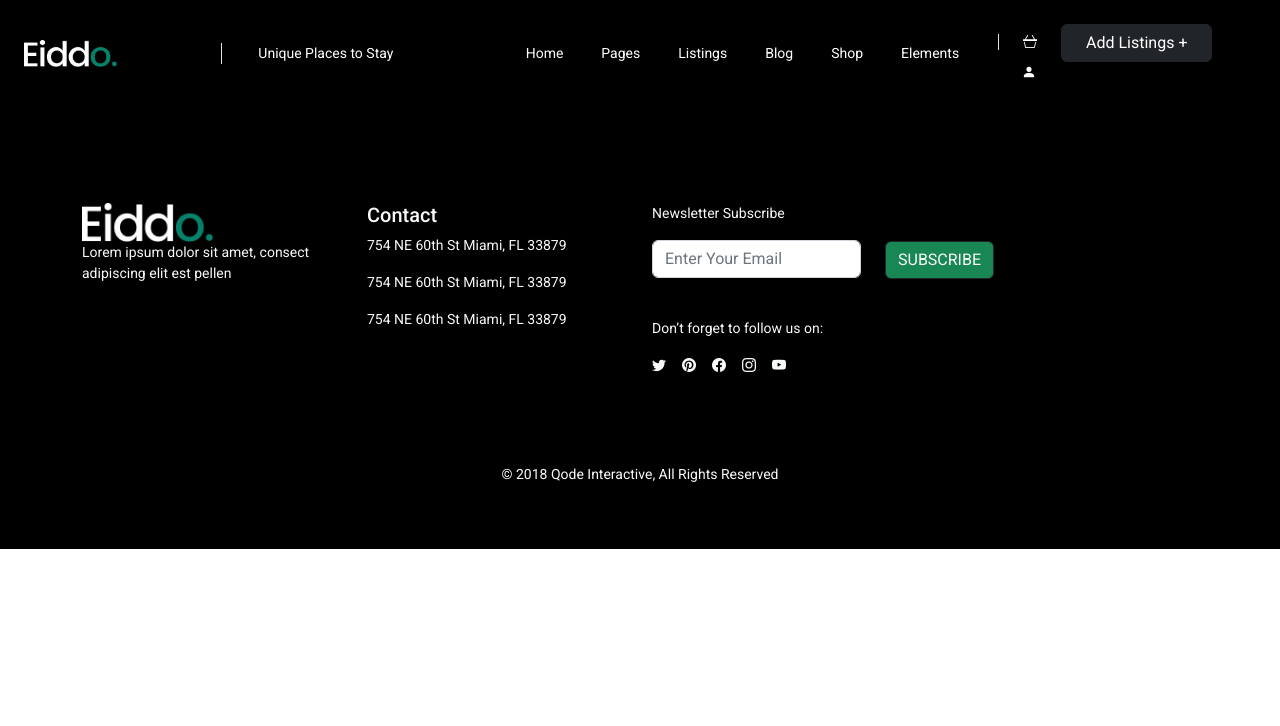
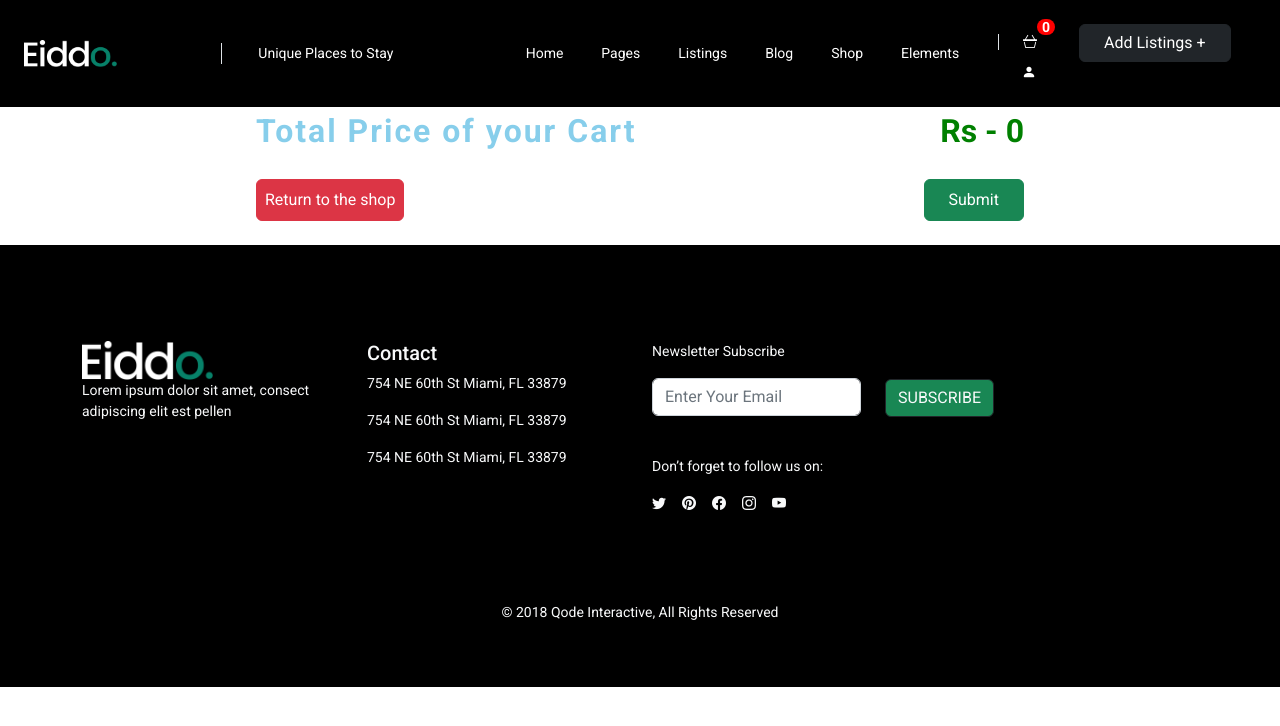
Before and after one commit to TseringDorjeeLama29/Real-State, a React (Create React App) app: page /cart in a window 1280 px wide. Shown: the top 726 px of the page. Built offline with nearby package versions, Linux system fonts and the light colour scheme.

Commit message:
cart.js is made

```diff
--- a/src/Assets/css/Style.scss
+++ b/src/Assets/css/Style.scss
@@ -22,6 +22,31 @@ body {
     color: #56A999 !important;
     transition: .8s;
 }
+
+.cart span {
+    padding: 0 5px;
+    background-color: red;
+    color: white;
+    font-weight: bold;
+    border-radius: 10px;
+    position: relative;
+    top: -15px;
+  }
+
+  .warning {
+    height: 40px;
+    width: 300px;
+    position: fixed;
+    right: 0;
+    top: 8%;
+    background-color: red;
+    font-size: 1.1rem;
+    color: white;
+    font-family: cursive;
+    padding: 5px;
+    border-radius: 5px;
+    z-index: 555;
+  }
 
 .Navbar-container {
     z-index: 10 !important;
--- /dev/null
+++ b/src/Assets/css/cart.css
@@ -0,0 +1,77 @@
+* {
+    margin: 0;
+    padding: 0;
+  }
+
+  article {
+    width: 60%;
+    margin: auto;
+  }
+
+  .cart_box img {
+    width: 50px;
+    height: 50px;
+  }
+  .cart_img {
+    display: flex;
+    width: 400px;
+  }
+
+  .cart_img p {
+    font-weight: bold;
+    margin-left: 10px;
+  }
+
+  .cart_box {
+    display: flex;
+    align-items: center;
+    justify-content: space-between;
+    margin-top: 20px;
+    border-bottom: 2px solid skyblue;
+    padding-bottom: 5px;
+  }
+
+  .cart_box div:nth-child(2) button {
+    padding: 5px 10px;
+    font-weight: bold;
+    margin-right: 5px;
+  }
+
+  .cart_box div:nth-child(3) button {
+    padding: 5px 10px;
+    font-weight: bold;
+    letter-spacing: 2px;
+    border: none;
+    outline: none;
+    color: white;
+    background-color: skyblue;
+    border-radius: 5px;
+    cursor: pointer;
+  }
+  .cart_box div:nth-child(3) button:hover {
+    background-color: darkseagreen;
+  }
+  .cart_box div:nth-child(3) span {
+    background-color: lightgreen;
+    padding: 5px 10px;
+    border-radius: 5px;
+    margin-right: 10px;
+  }
+
+  .total {
+    display: flex;
+    justify-content: space-between;
+  }
+
+  .total span:nth-child(1) {
+    font-size: 2rem;
+    color: skyblue;
+    font-weight: bold;
+    letter-spacing: 2px;
+  }
+
+  .total span:nth-child(2) {
+    font-size: 2rem;
+    color: green;
+    font-weight: bold;
+  }
--- a/src/Components/Navbar.js
+++ b/src/Components/Navbar.js
@@ -2,7 +2,7 @@ import React from 'react'
 import { Link } from 'react-router-dom'
 
 
-export default function Navbar() {
+export default function Navbar({size}) {
   return (
     <>
       <div className="Navbar-container container-fluid bg-black p-4 position-sticky top-0">
@@ -117,7 +117,8 @@ export default function Navbar() {
           <div className="col-lg-3 d-none d-lg-block">
             <div className="navbar-right"></div>
              <ul className='mb-0'>
-                 <li className='border-start d-inline'><Link to="" className=' text-decoration-none px-4'><i className="bi bi-basket3 text-white"></i></Link></li>
+                 <li className='border-start d-inline cart'><Link to={'/cart'} className=' text-decoration-none px-4'><i className="bi bi-basket3 text-white"></i><span>{size}</span></Link></li>
+                 {/* <li className='position-relative cart'><Link to={"/cart"} className='cart-2'><i class="fa-solid fa-cart-shopping"></i><span>{size}</span></Link></li> */}
                  <li className='d-inline'><Link className='btn btn-dark text-decoration-none px-4' to="">Add Listings +</Link></li>
                 <li className='d-inline'><Link to="" className=' text-decoration-none px-4'><i className="bi bi-person-fill text-white"></i></Link></li>
               </ul>
--- /dev/null
+++ b/src/Components/ui/Cart.js
@@ -0,0 +1,59 @@
+import React, { useState, useEffect } from "react";
+import { Link } from "react-router-dom";
+import "../../Assets/css/cart.css"
+
+export default function Cart({cart, setCart, handleChange}) {
+    const [price, setPrice] = useState(0);
+
+    const handlePrice = () => {
+        let ans = 0;
+        cart.map((item) => (
+            ans += item.amount * item.price
+        ))
+        setPrice(ans);
+    }
+
+    const handleRemove = (id) => {
+        const arr = cart.filter((item) => item.id !== id);
+        setCart(arr);
+        handlePrice();
+    }
+
+    useEffect(() => {
+        handlePrice();
+    })
+
+  return (
+    <>
+       <article>
+        {
+            cart?.map((item) => (
+                <div className="cart_box">
+                    <div className="cart_img">
+                        <img src={item.img} />
+                        <p>{item.title}</p>
+                    </div>
+                    <div>
+                        <button onClick={() => handleChange(item, +1)}> + </button>
+                        <button>{item.amount}</button>
+                        <button onClick={() => handleChange(item, -1)}> - </button>
+                    </div>
+                    <div>
+                        <span>{item.price}</span>
+                        <button onClick={() => handleRemove(item.id)}>Remove</button>
+                    </div>
+                </div>
+            ))}
+            <div className="total">
+            <span>Total Price of your Cart</span>
+            <span>Rs - {price}</span>
+            </div>
+            <div className="d-flex justify-content-between  my-4">
+            <Link to={"/shop"} className="btn btn-danger  p-2 ">Return to the shop</Link>
+            <button class="btn btn-success px-4 py-1" type="submit">Submit</button>
+            </div>
+
+       </article>
+    </>
+  )
+}
--- /dev/null
+++ b/src/Components/ui/CartCount.js
@@ -0,0 +1,27 @@
+import React, { useState } from 'react';
+
+export default function CartCount() {
+    const [count, setCount] = useState(0);
+    return (
+        <>
+            <div className="d-inline-block">
+
+            <div className='d-flex'>
+                <div className="col-lg-6 align-self-center justify-self-center">
+                    <p className='border border-dark p-3 text-center'>{count}</p>
+
+                </div>
+                <div className="col-lg-6">
+
+                    <button onClick={() => setCount(count + 1)} className="">
+                    <i class="bi bi-plus"></i>
+                    </button>
+                    <button onClick={() => setCount(count - 1)}>
+                    <i class="bi bi-dash"></i>
+                    </button>
+                </div>
+            </div>
+            </div>
+        </>
+    );
+}
--- a/src/Data/ShopData.js
+++ b/src/Data/ShopData.js
@@ -10,6 +10,7 @@ const ShopData = [
         "tags": " fashion ",
         "Weight":	"5 kg",
         "Dimensions":"50 × 50 × 70 cm",
+        "amount": 1,
     },
     {
         "id": 2,
@@ -22,6 +23,7 @@ const ShopData = [
         "tags": "  organic",
         "Weight":	"2 kg",
         "Dimensions":"50 × 50 × 70 cm",
+        "amount": 1,
     },
     {
         "id": 3,
@@ -34,6 +36,7 @@ const ShopData = [
         "tags": " mettalics",
         "Weight":	"3 kg",
         "Dimensions":"50 × 50 × 70 cm",
+        "amount": 1,
     },
     {
         "id": 4,
--- a/src/Main.js
+++ b/src/Main.js
@@ -1,4 +1,4 @@
-import React from 'react'
+import React, { useState } from 'react'
 import Footer from './Components/Footer'
 import Navbar from './Components/Navbar'
 import Home from './Pages/Home'
@@ -9,12 +9,43 @@ import Location from './Pages/Forms/Location';
 import FeatureItemsDetails from './Pages/Details/FeatureItemsDetails';
 import Shop from './Pages/Forms/Shop';
 import ShopItem from './Pages/Details/ShopItem';
+import Cart from './Components/ui/Cart';
 
 export default function Main() {
+  const [cart, setCart] = useState([]);
+
+    const [warning, setWarning] = useState(false);
+
+    const handleClick = (item) => {
+      let isPresent = false;
+      cart.forEach((product) => {
+        if (item.id === product.id)
+        isPresent = true;
+      })
+      if (isPresent) {
+        setWarning(true);
+        setTimeout(() => {
+          setWarning(false);
+        }, 2000)
+        return;
+      }
+        setCart([...cart, item]);
+    }
+
+    const handleChange = (item, d) => {
+        const ind = cart.indexOf(item);
+        const arr = cart;
+        arr[ind].amount += d;
+
+        if (arr[ind].amount === 0) arr[ind].amount = 1;
+        setCart([...arr]);
+      };
+
+    let size = cart.length;
   return (
     <>
 
-      <Navbar />
+      <Navbar size = {size} />
 
       <Routes>
         <Route path="/" element={<Home />} />
@@ -23,9 +54,12 @@ export default function Main() {
         <Route path="/location" element={<Location />} />
         <Route path="/featureItem/:featureId" element={<FeatureItemsDetails />} />
         <Route path="/shop" element={<Shop />} />
-        <Route path="/shopItem/:shopId" element={<ShopItem />} />
+        <Route path="/shopItem/:shopId" element={<ShopItem handleClick={handleClick} />} />
+        <Route path="/cart" element={<Cart cart={cart} setCart = {setCart} handleChange = {handleChange} />} />
       </Routes>
-
+      {
+        warning && <div className='warning'>Item is already added to your cart</div>
+      }
     </>
   )
 }
--- a/src/Pages/Details/ShopItem.js
+++ b/src/Pages/Details/ShopItem.js
@@ -1,11 +1,12 @@
 import React from 'react'
 import { useParams } from 'react-router'
 import ShopComponents from '../../Components/Forms/ShopComponents';
+import CartCount from '../../Components/ui/CartCount';
 import SocialMedia from '../../Components/ui/SocialMedia';
 import ShopData from '../../Data/ShopData';
 
 
-export default function ShopItem() {
+export default function ShopItem({handleClick}) {
     let {shopId} = useParams();
 
     let shopValue = ShopData.find((item) => item.id == shopId);
@@ -24,6 +25,8 @@ export default function ShopItem() {
                     <h3 className='fs-1 fw-normal'>{shopValue.title}</h3>
                     <p className='fs-2 text-success lh-lg'>{shopValue.price}</p>
                     <p className='fs-6 lh-base text-secondary'>{shopValue.body}</p>
+                    <CartCount />
+                    <button type="button" className="btn btn-success ms-5 btn-lg" onClick={() => handleClick(shopValue)}>Add to Cart</button>
                     <p className='mb-0 lh-lg text-secondary'>SKU: 00{shopValue.id}</p>
                     <p className='mb-0 lh-lg text-secondary'>Category: {shopValue.category}</p>
                     <p className='mb-0 lh-lg text-secondary'>tags: {shopValue.tags}</p>
```
Also changed, not shown: src/Components/ui/CartButton.js (added, +9 -0 lines).
